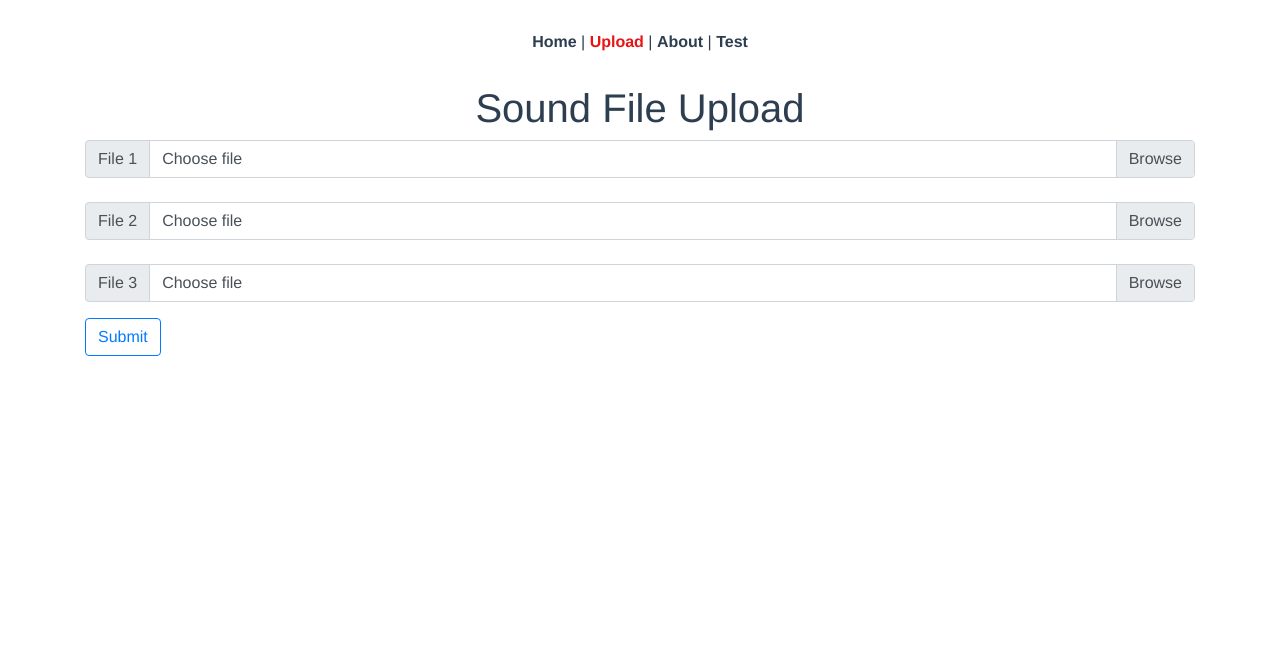
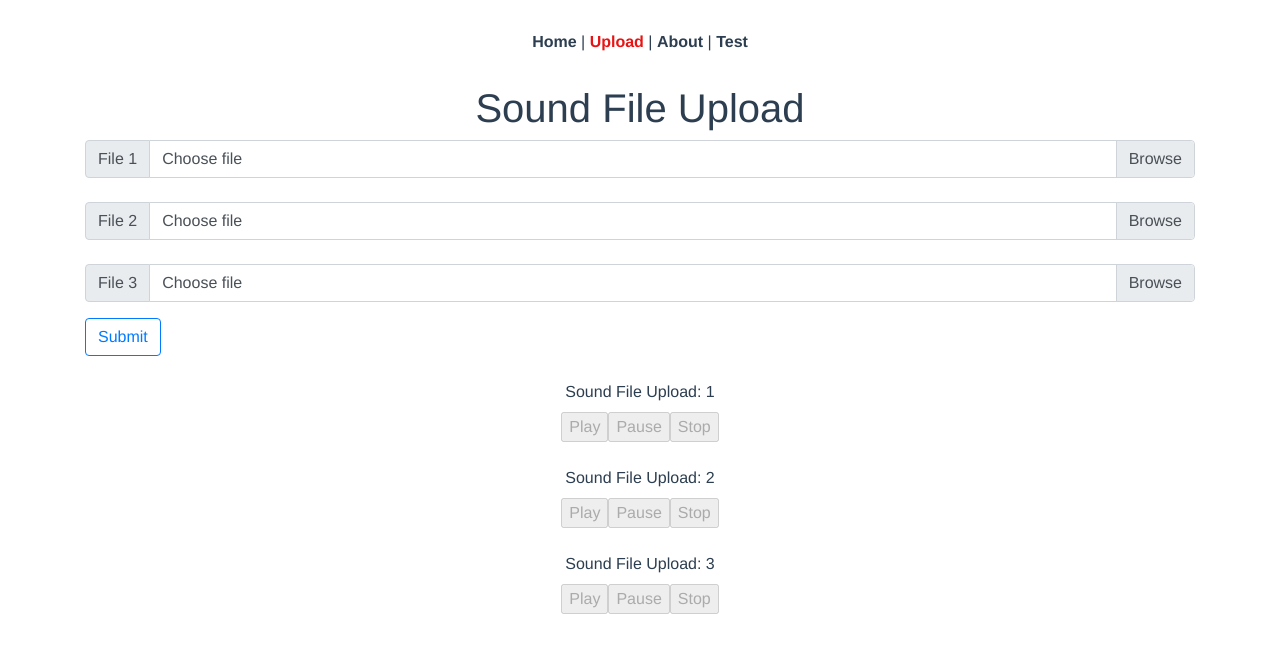
Before and after one commit to quaffs/Bird-Box, a Vue app in the folder UI/frontEnd/: page /upload in a window 1280 px wide. Shown: the top 652 px of the page. Built offline with nearby package versions, Linux system fonts and the light colour scheme.

Commit message:
Added the Wave Display/audio to uploadform page

```diff
--- a/UI/frontEnd/src/components/UploadForm.vue
+++ b/UI/frontEnd/src/components/UploadForm.vue
@@ -76,7 +76,6 @@
           <!-- End File Input 3 -->
         </form>
       </div>
-
       <button
         v-on:click="submitForm()"
         type="button"
@@ -85,24 +84,124 @@
         Submit
       </button>
     </form>
+    <br />
+    <label id="sound_label1">
+      Sound File Upload: 1
+    </label>
+    <div id="soundDisplay1"></div>
+    <input type="button" id="play_button1" value="Play" disabled="disabled" />
+    <input type="button" id="pause_button1" value="Pause" disabled="disabled" />
+    <input type="button" id="stop_button1" value="Stop" disabled="disabled" />
+    <br />
+
+    <br />
+    <label id="sound_label2">
+      Sound File Upload: 2
+    </label>
+    <div id="soundDisplay2"></div>
+    <input type="button" id="play_button2" value="Play" disabled="disabled" />
+    <input type="button" id="pause_button2" value="Pause" disabled="disabled" />
+    <input type="button" id="stop_button2" value="Stop" disabled="disabled" />
+    <br />
+
+    <br />
+    <label id="sound_label3">
+      Sound File Upload: 3
+    </label>
+    <div id="soundDisplay3"></div>
+    <input type="button" id="play_button3" value="Play" disabled="disabled" />
+    <input type="button" id="pause_button3" value="Pause" disabled="disabled" />
+    <input type="button" id="stop_button3" value="Stop" disabled="disabled" />
   </div>
 </template>
 
 <script lang="ts">
 import { Component, Prop, Vue } from "vue-property-decorator";
+import WaveSurfer from "wavesurfer.js";
 
 @Component
 export default class Upload extends Vue {
   private files: Array<File | undefined> = [undefined, undefined, undefined];
   // this runs when the component is loaded
   mounted() {}
+
   changeFile(n: number) {
     console.log(`File changed (${n})`);
     //@ts-ignore
     let uploadFile = this.$refs[`file${n}-input`].files[0];
     this.updateInputLabel(`file${n}-label`, uploadFile.name);
     this.files[n - 1] = uploadFile;
+    const url = URL.createObjectURL(uploadFile);
+    this.generateSoundWaves(url, n);
   }
+
+  renderFileList() {
+    /// Clears previous uploads
+    var soundDisplay = document.getElementById("soundDisplay" + n);
+    soundDisplay!.innerHTML = "";
+    this.files.forEach((file, n) => {
+      const url = URL.createObjectURL(file);
+      this.generateSoundWaves(url, n);
+    });
+  }
+
+  generateSoundWaves(url: string, n: any) {
+    var soundDisplay = document.getElementById("soundDisplay" + n);
+    soundDisplay!.innerHTML = "";
+
+    var wavesurfer = WaveSurfer.create({
+      container: "#soundDisplay" + n,
+      waveColor: "red",
+      progressColor: "black"
+    });
+    wavesurfer.load(url);
+
+    var buttons = {
+      play: document.getElementById("play_button" + n) as HTMLInputElement,
+      pause: document.getElementById("pause_button" + n) as HTMLInputElement,
+      stop: document.getElementById("stop_button" + n) as HTMLInputElement
+    };
+
+    buttons.play.addEventListener(
+      "click",
+      function() {
+        wavesurfer.play();
+
+        buttons.stop.disabled = false;
+        buttons.pause.disabled = false;
+        buttons.play.disabled = true;
+      },
+      false
+    );
+
+    buttons.pause.addEventListener(
+      "click",
+      function() {
+        wavesurfer.pause();
+
+        buttons.pause.disabled = true;
+        buttons.play.disabled = false;
+      },
+      false
+    );
+
+    buttons.stop.addEventListener(
+      "click",
+      function() {
+        wavesurfer.stop();
+
+        buttons.pause.disabled = true;
+        buttons.stop.disabled = true;
+        buttons.play.disabled = false;
+      },
+      false
+    );
+
+    wavesurfer.on("ready", function() {
+      buttons.play.disabled = false;
+    });
+  }
+
   submitForm() {
     let formData = new FormData();
     // upload files to form data
```
